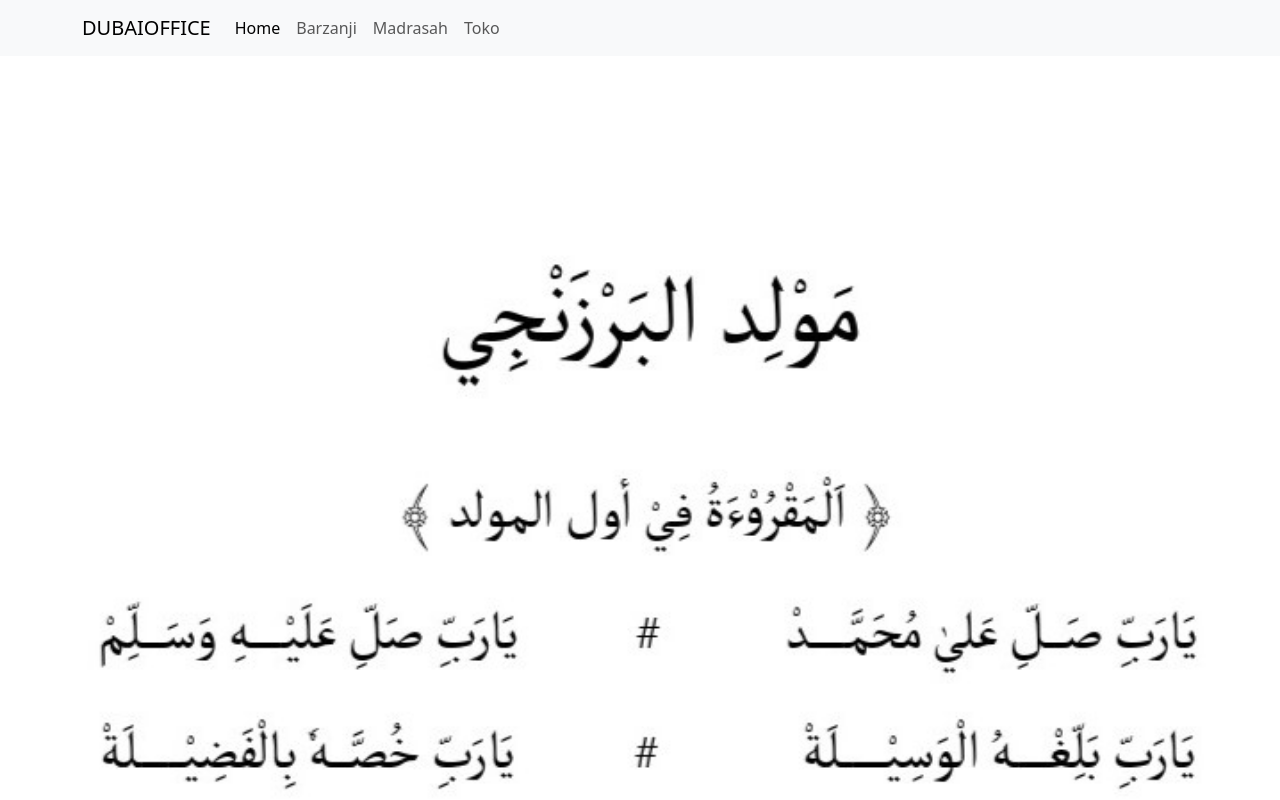
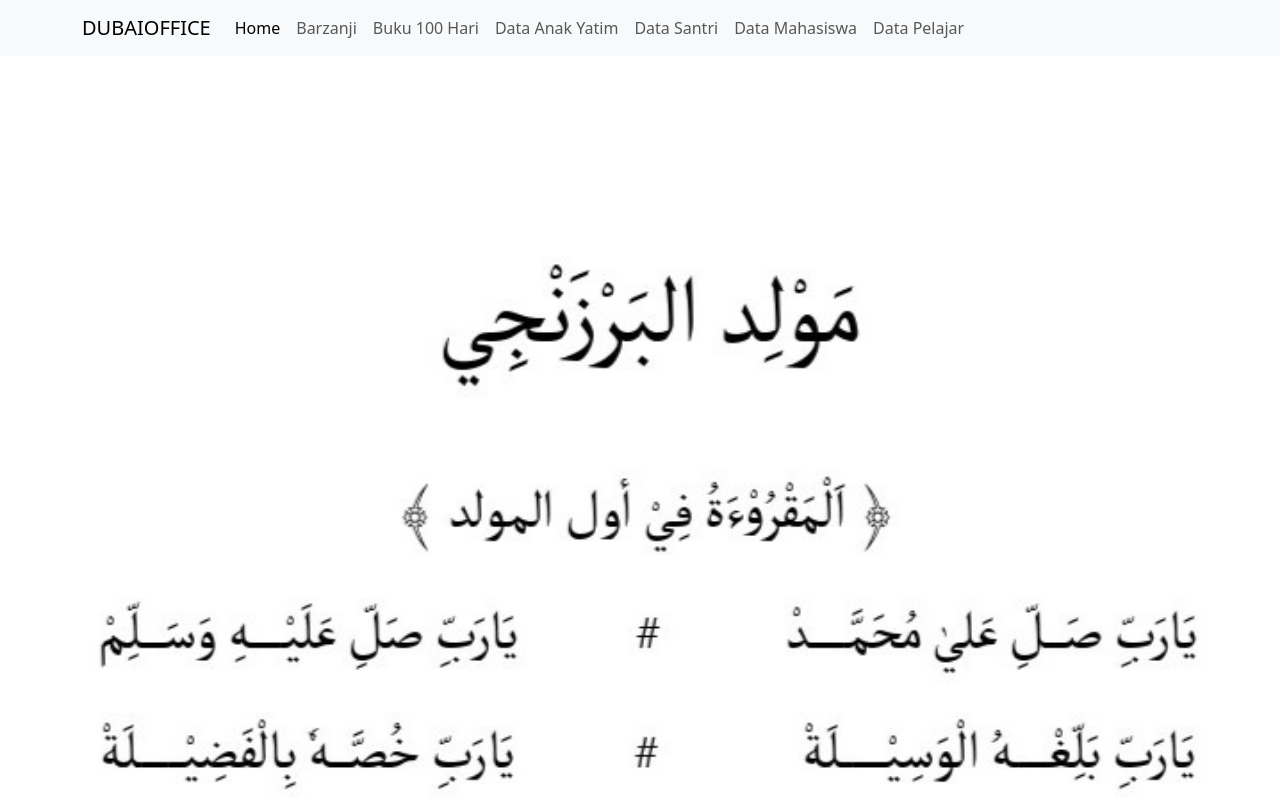
Before and after one commit to dubaioffice/maulidbarzanji, a plain HTML site: page barzanji.html in a window 1280 px wide. Shown: the top 800 px of the page. Drawn offline with nearby package versions, Linux system fonts and the light colour scheme; a web font is replaced by a local one.

Commit message:
Update barzanji.html

```diff
--- a/barzanji.html
+++ b/barzanji.html
@@ -60,10 +60,19 @@
               <a class="nav-link" href="./barzanji.html">Barzanji</a>
             </li>
             <li class="nav-item">
-              <a class="nav-link" href="./madrasah.html">Madrasah</a>
+              <a class="nav-link" href="./buku100hari.html">Buku 100 Hari</a>
             </li>
             <li class="nav-item">
-              <a class="nav-link" href="./toko.html">Toko</a>
+              <a class="nav-link" href="./anakyatim.html">Data Anak Yatim</a>
+            </li>
+            <li class="nav-item">
+              <a class="nav-link" href="./santri.html">Data Santri</a>
+            </li>
+            <li class="nav-item">
+              <a class="nav-link" href="./mahasiswa.html">Data Mahasiswa</a>
+            </li>
+            <li class="nav-item">
+              <a class="nav-link" href="./pelajar.html">Data Pelajar</a>
             </li>
           </ul>
         </div>
```
